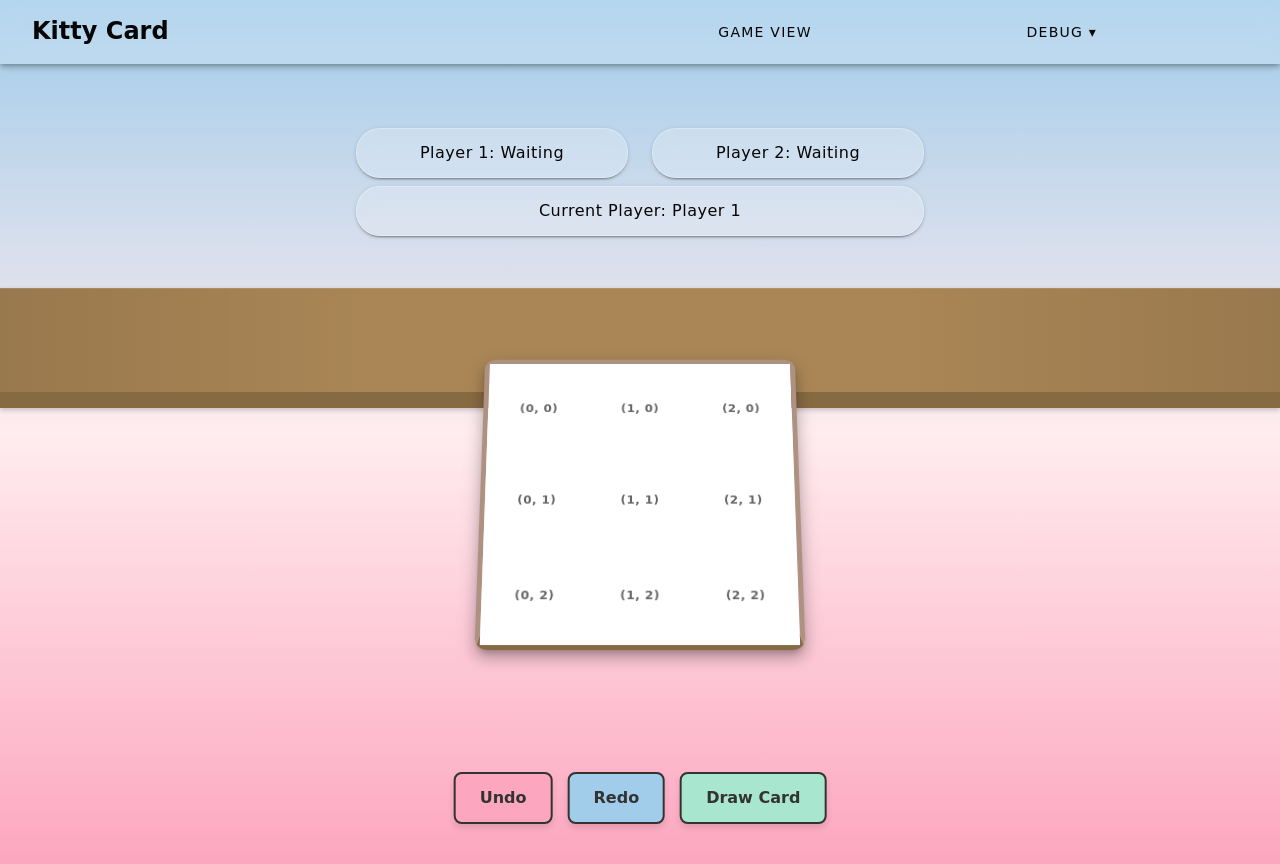
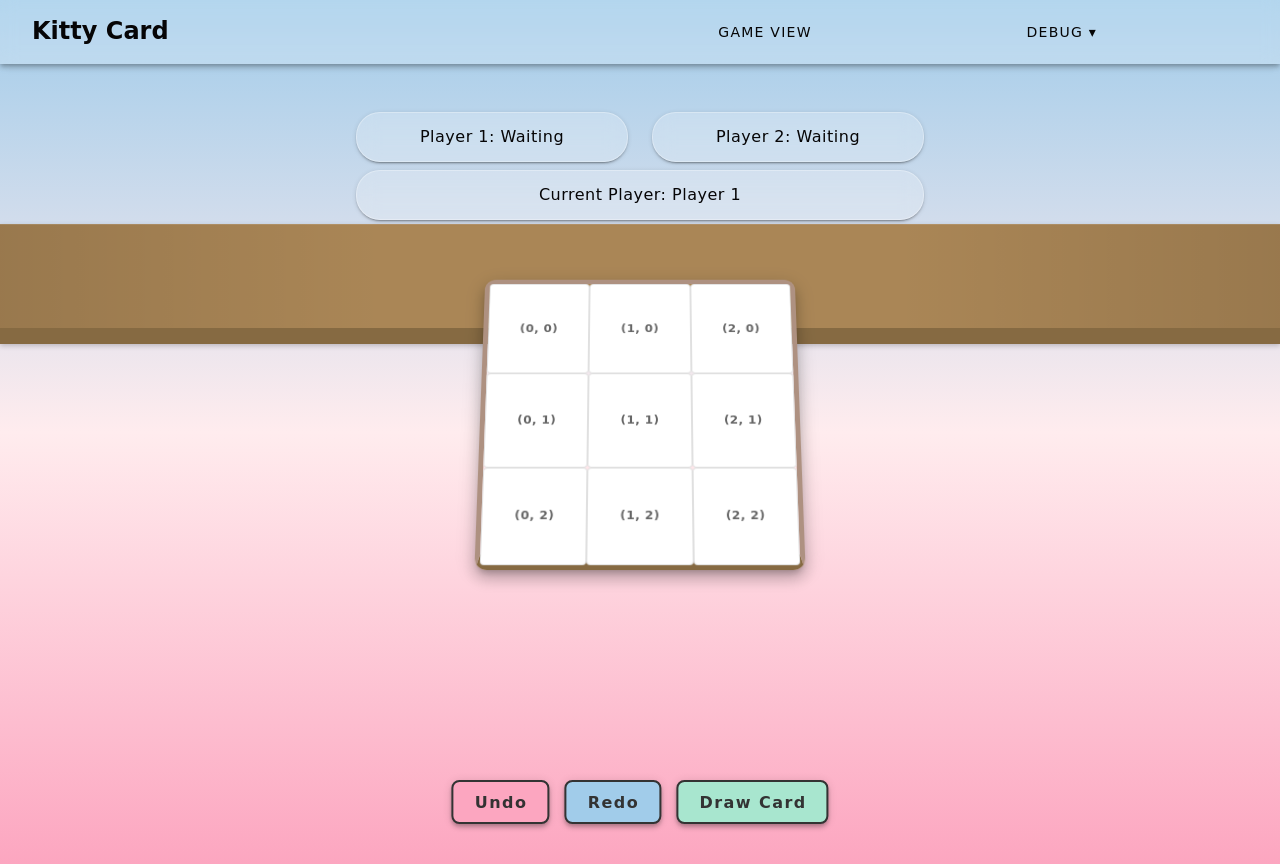
Before and after one commit to ShahdLala66/WA_Kitty_Card, a Vue app in the folder wa_kitty_card/frontend/: page /combinedView in a window 1280 px wide. Built offline with nearby package versions, Linux system fonts and the light colour scheme; the HTML template or start-up script is replaced by a standard one.

Commit message:
feat: everything replaced with vuetify (fuck u navbar)

```diff
--- a/wa_kitty_card/frontend/package.json
+++ b/wa_kitty_card/frontend/package.json
@@ -8,7 +8,6 @@
     "lint": "vue-cli-service lint"
   },
   "dependencies": {
-    "@mdi/font": "^7.4.47",
     "core-js": "^3.8.3",
     "vue": "^3.2.13",
     "vue-router": "^4.0.3",
--- a/wa_kitty_card/frontend/src/components/GameActions.vue
+++ b/wa_kitty_card/frontend/src/components/GameActions.vue
@@ -1,16 +1,40 @@
 <template>
   <div class="game-actions">
-    <button id="undo-btn" class="action-button undo-button" type="button" @click="$emit('undo')">
-      <span class="button-text">Undo</span>
-    </button>
+    <v-btn
+      class="action-button text-none font-weight-bold"
+      color="#fca6c0"
+      @click="$emit('undo')"
+      elevation="4"
+      size="large"
+      rounded="lg"
+      border
+    >
+      Undo
+    </v-btn>
 
-    <button id="redo-btn" class="action-button redo-button" type="button" @click="$emit('redo')">
-      <span class="button-text">Redo</span>
-    </button>
+    <v-btn
+      class="action-button text-none font-weight-bold"
+      color="#a1ccea"
+      @click="$emit('redo')"
+      elevation="4"
+      size="large"
+      rounded="lg"
+      border
+    >
+      Redo
+    </v-btn>
 
-    <button id="draw-btn" class="action-button draw-button" type="button" @click="$emit('draw')">
-      <span class="button-text">Draw Card</span>
-    </button>
+    <v-btn
+      class="action-button text-none font-weight-bold"
+      color="#a8e6cf"
+      @click="$emit('draw')"
+      elevation="4"
+      size="large"
+      rounded="lg"
+      border
+    >
+      Draw Card
+    </v-btn>
   </div>
 </template>
 
@@ -36,34 +60,12 @@ export default {
 }
 
 .action-button {
-  padding: 12px 24px;
-  font-size: 16px;
-  font-weight: bold;
-  border: 2px solid #333;
-  border-radius: 8px;
-  cursor: pointer;
-  transition: all 0.3s ease;
-  box-shadow: 0 4px 6px rgba(0, 0, 0, 0.1);
+  color: #333 !important;
+  border: 2px solid #333 !important;
+  transition: transform 0.2s ease;
+
+  &:hover {
+    transform: translateY(-2px);
+  }
 }
-
-.undo-button {
-  background-color: $pink-dark;
-  color: #333;
-}
-
-.redo-button {
-  background-color: $primary-blue;
-  color: #333;
-}
-
-.draw-button {
-  background-color: $green;
-  color: #333;
-}
-
-.button-text {
-  display: inline-block;
-  pointer-events: none;
-}
-
 </style>
--- a/wa_kitty_card/frontend/src/components/GridCell.vue
+++ b/wa_kitty_card/frontend/src/components/GridCell.vue
@@ -1,5 +1,5 @@
 <template>
-  <v-sheet class="grid-item d-flex justify-center rounded-0 cursor-pointer"
+  <v-sheet class="grid-item d-flex justify-center rounded cursor-pointer border"
     :class="[dragClasses, cardInfo !== 'Empty' ? 'align-end pb-1' : 'align-center']"
     :style="{ backgroundColor: htmlColor + ' !important' }"
     :data-card="cardInfo"
@@ -82,7 +82,6 @@ export default {
 @import "@/styles/colors";
 
 .grid-item {
-  border: none !important;
   position: relative;
   aspect-ratio: 1 / 1;
   pointer-events: auto;
--- a/wa_kitty_card/frontend/src/components/PlayerHand.vue
+++ b/wa_kitty_card/frontend/src/components/PlayerHand.vue
@@ -1,24 +1,25 @@
 <template>
-  <div class="player-hand-section">
-    <div class="player-hand-row">
-      <div
-        v-for="(card, index) in cards"
-        :key="index"
-        class="card-container"
-        :class="{ 'selected': selectedCardIndex === index, 'dragging': draggingIndex === index, 'disabled': !isMyTurn }"
-        :data-card-index="index"
-        :draggable="isMyTurn"
-        @dragstart="onDragStart($event, index, card)"
-        @dragend="onDragEnd"
-        @click="onCardClick(index)"
-      >
-        <div class="card-display">
-          <img :src="getCardImage(card)" :alt="card" class="card-image" />
-          <div class="card-label">{{ card }}</div>
-        </div>
-      </div>
-    </div>
-  </div>
+  <v-sheet class="d-flex align-center justify-center fill-height bg-transparent pa-2">
+    <v-slide-group show-arrows center-active class="pa-4" style="max-width: 100%;">
+      <v-slide-group-item v-for="(card, index) in cards" :key="index">
+        <v-card :class="[
+          'ma-2',
+          'card-transition',
+          {
+            'selected-card': selectedCardIndex === index,
+            'disabled-card': !isMyTurn,
+            'dragging': draggingIndex === index
+          }
+        ]" height="200" width="140" :draggable="isMyTurn" @dragstart="onDragStart($event, index, card)"
+          @dragend="onDragEnd" @click="onCardClick(index)" elevation="4" rounded="lg" border>
+          <div class="d-flex flex-column align-center justify-center fill-height pa-2">
+            <v-img :src="getCardImage(card)" height="120" width="100%" contain class="mb-2"></v-img>
+            <div class="text-caption font-weight-bold text-center text-wrap">{{ card }}</div>
+          </div>
+        </v-card>
+      </v-slide-group-item>
+    </v-slide-group>
+  </v-sheet>
 </template>
 
 <script>
@@ -91,134 +92,43 @@ export default {
 <style lang="scss" scoped>
 @import "@/styles/colors";
 
-.player-hand-section {
-  width: 100%;
-  height: 100%;
-  display: flex;
-  align-items: center;
-  justify-content: center;
+:deep(.v-slide-group__content) {
+  padding-top: 15px !important;
+  padding-bottom: 15px !important;
 }
 
-.card-container {
-  width: clamp(120px, #{$card-width}, 220px);
-  min-width: 100px;
-  max-width: 300px;
+.card-transition {
+  transition: transform 0.2s ease, box-shadow 0.2s ease, border-color 0.2s ease;
+  cursor: grab;
+  position: relative;
+  z-index: 1;
 
-  @media screen and (max-width: 576px) {
-    position: absolute;
-    width: 80px;
+  &:hover {
+    transform: translateY(-10px);
+    box-shadow: 0 8px 16px rgba(0, 0, 0, 0.2) !important;
+    border-color: $pink-dark !important;
+    z-index: 100 !important;
+  }
 
-    @for $i from 0 through 19 {
-      $row: floor($i / 5);
-      $col: $i % 5;
-
-      &[data-card-index="#{$i}"] {
-        left: calc(50vw - 200px + #{$col * 40}px);
-        top: #{$row * 60}px;
-        z-index: #{20 - $i};
-      }
-    }
-
-    &:hover {
-      z-index: 21 !important;
-    }
+  &:active {
+    cursor: grabbing;
   }
 }
 
-.player-hand-row {
-  display: flex;
-  justify-content: center;
-  align-items: center;
-  gap: $card-spacing;
-  flex-wrap: wrap;
-  width: auto;
-  max-width: 1200px;
-
-  @media screen and (min-width: 577px) {
-    flex-direction: row;
-  }
-
-  @media screen and (max-width: 576px) {
-    position: relative;
-    flex-direction: row;
-    justify-content: center;
-    align-items: center;
-    gap: 0;
-    height: 250px;
-  }
+.selected-card {
+  border-color: $font-dark !important;
+  border-width: 3px !important;
+  transform: translateY(-10px);
 }
 
-.card-display {
-  flex: 1 1 auto;
-  aspect-ratio: 2 / 3;
-  background: $white;
-  border: 3px solid rgb(174, 145, 129);
-  border-radius: $card-border-radius;
-  box-shadow: $card-shadow;
-  display: flex;
-  flex-direction: column;
-  align-items: center;
-  justify-content: center;
-  padding: 0.5rem;
-  font-size: 1rem;
-  font-weight: 600;
-  color: $font-dark;
-  text-align: center;
-  transition: transform 0.2s ease, box-shadow 0.2s ease;
-
-  &:hover {
-    transform: scale(1.05);
-    box-shadow: $card-shadow-hover;
-    border-color: $pink-dark;
-  }
+.disabled-card {
+  pointer-events: none;
+  opacity: 0.6;
+  filter: grayscale(40%);
+  cursor: not-allowed;
 }
 
-.card-image {
-  max-width: 100%;
-  max-height: 80%;
-  object-fit: contain;
-  border-radius: 0.5rem;
-}
-
-.card-label {
-  font-size: 0.7rem;
-  font-weight: 500;
-  color: $font-dark;
-  text-align: center;
-  word-wrap: break-word;
-  max-width: 100%;
-  margin-top: 0.25rem;
-}
-
-.card-container.disabled {
-  pointer-events: none;
-  opacity: 0.5;
-  filter: grayscale(50%);
-  cursor: not-allowed;
-
-  .card-display {
-    &:hover {
-      transform: none;
-      box-shadow: $card-shadow;
-      border-color: rgb(174, 145, 129);
-    }
-  }
-}
-
-.card-container {
-    cursor: grab;
-}
-
-.card-container:active {
-    cursor: grabbing;
-}
-
-.card-container.dragging {
-    opacity: 0.5;
-}
-
-.card-container.selected .card-display {
-    border-color: $font-dark;
-    border-width: 4px;
+.dragging {
+  opacity: 0.4;
 }
 </style>
--- a/wa_kitty_card/frontend/src/views/EnterNames.vue
+++ b/wa_kitty_card/frontend/src/views/EnterNames.vue
@@ -73,6 +73,7 @@
               required
               color="deep-purple-lighten-1"
               class="mb-4"
+              autocomplete="off"
             ></v-text-field>
 
             <v-btn
--- a/wa_kitty_card/frontend/src/views/Game.vue
+++ b/wa_kitty_card/frontend/src/views/Game.vue
@@ -256,13 +256,13 @@ export default {
   width: 100%;
   position: relative;
   padding: 1rem;
-  gap: 2rem;
+  gap: 0.5rem;
   overflow-x: hidden;
 }
 
 .zayne-wood {
   position: absolute;
-  top: 28vh;
+  top: 20vh;
   left: 0;
   width: 100%;
   height: 15vh;
@@ -282,34 +282,31 @@ export default {
 .state-section {
   width: 100%;
   z-index: 2;
-  margin-top: 2vh;
 }
 
 .grid-section {
   z-index: 2;
-  margin-top: 5vh;
 }
 
 .hand-section {
   width: 100%;
   z-index: 2;
-  margin-top: auto;
-  margin-bottom: 12vh;
+  margin-bottom: 8vh;
 }
 
 @media (max-width: 576px) {
   .game-layout {
     padding: 0.5rem;
-    gap: 1rem;
+    gap: 0.5rem;
   }
 
   .zayne-wood {
-    top: 22vh;
+    top: 18vh;
     height: 12vh;
   }
 
   .grid-section {
-    margin-top: 2vh;
+    margin-top: 1vh;
   }
 }
 </style>
--- a/wa_kitty_card/frontend/src/views/GameOver.vue
+++ b/wa_kitty_card/frontend/src/views/GameOver.vue
@@ -1,15 +1,21 @@
 <template>
-  <v-container class="fill-height d-flex flex-column align-center justify-center">
-    <v-card class="glass-card pa-8 text-center" elevation="4" min-width="300">
-      <h1 class="text-h2 font-weight-bold mb-4 text-primary">Game Over</h1>
-      <h2 class="text-h4 mb-8">Winner: {{ winnerName }}</h2>
+  <v-container class="fill-height d-flex align-center justify-center">
+    <v-card class="glass-card pa-6 d-flex flex-column align-center justify-center" width="100%" max-width="750" min-height="90%" elevation="4">
+      <v-card-title class="text-h2 font-weight-bold text-center mb-4 text-deep-purple-lighten-1">
+        Game Over
+      </v-card-title>
 
-      <div class="d-flex flex-column gap-4">
+      <div class="text-h4 mb-8 text-center">
+        Winner: <span class="font-weight-bold">{{ winnerName }}</span>
+      </div>
+
+      <div class="d-flex flex-column gap-4 w-100" style="max-width: 400px;">
         <v-btn
           to="/enterNames"
-          color="primary"
+          color="deep-purple-lighten-1"
           size="large"
-          class="mb-4"
+          block
+          class="mb-4 text-h6"
           prepend-icon="mdi-replay"
         >
           New Game
@@ -19,7 +25,10 @@
           to="/"
           variant="outlined"
           size="large"
+          block
+          class="text-h6"
           prepend-icon="mdi-home"
+          color="deep-purple-lighten-1"
         >
           Home
         </v-btn>
```
Also changed, not shown: wa_kitty_card/frontend/src/views/Home.vue (+23 -46 lines), 1 other file (tests, documents, lock files or other folders).
